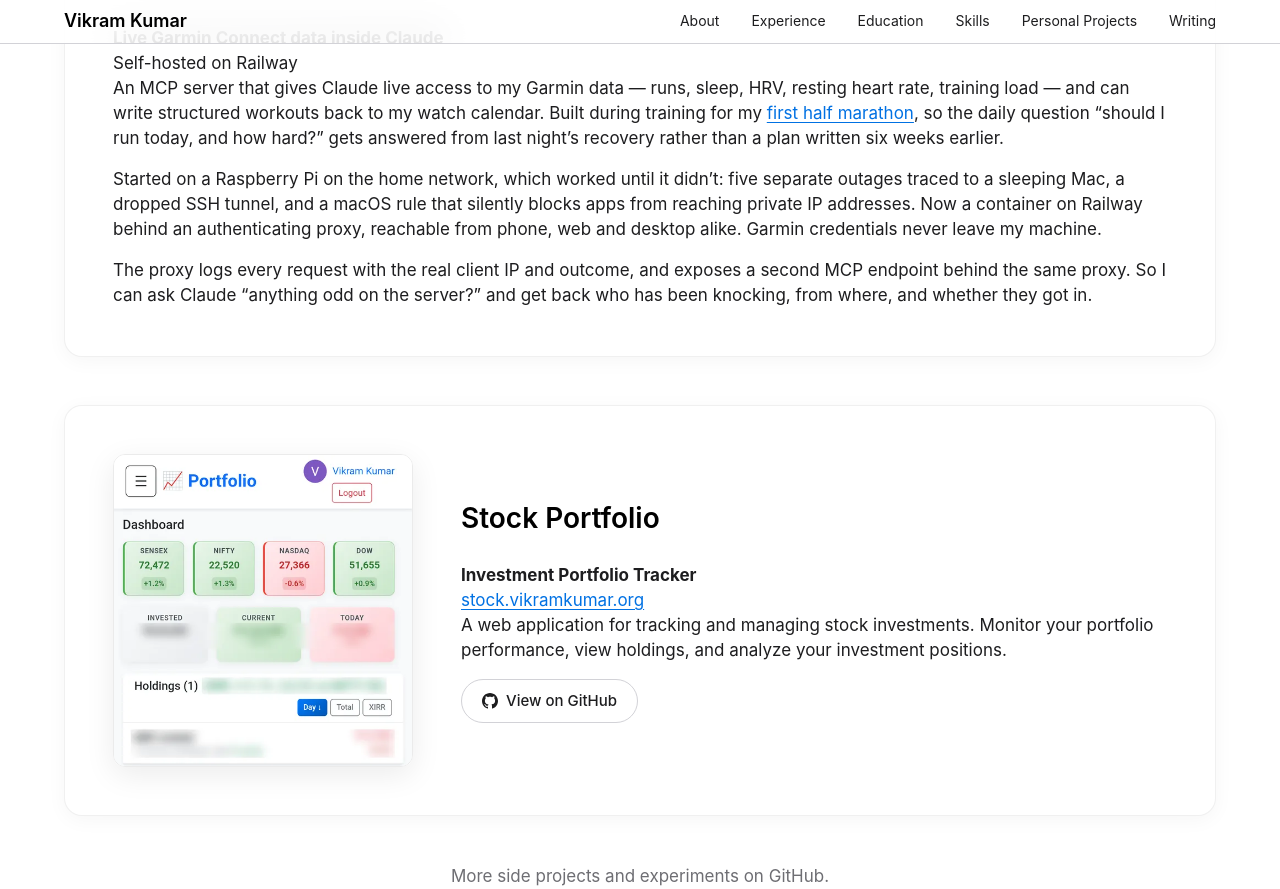
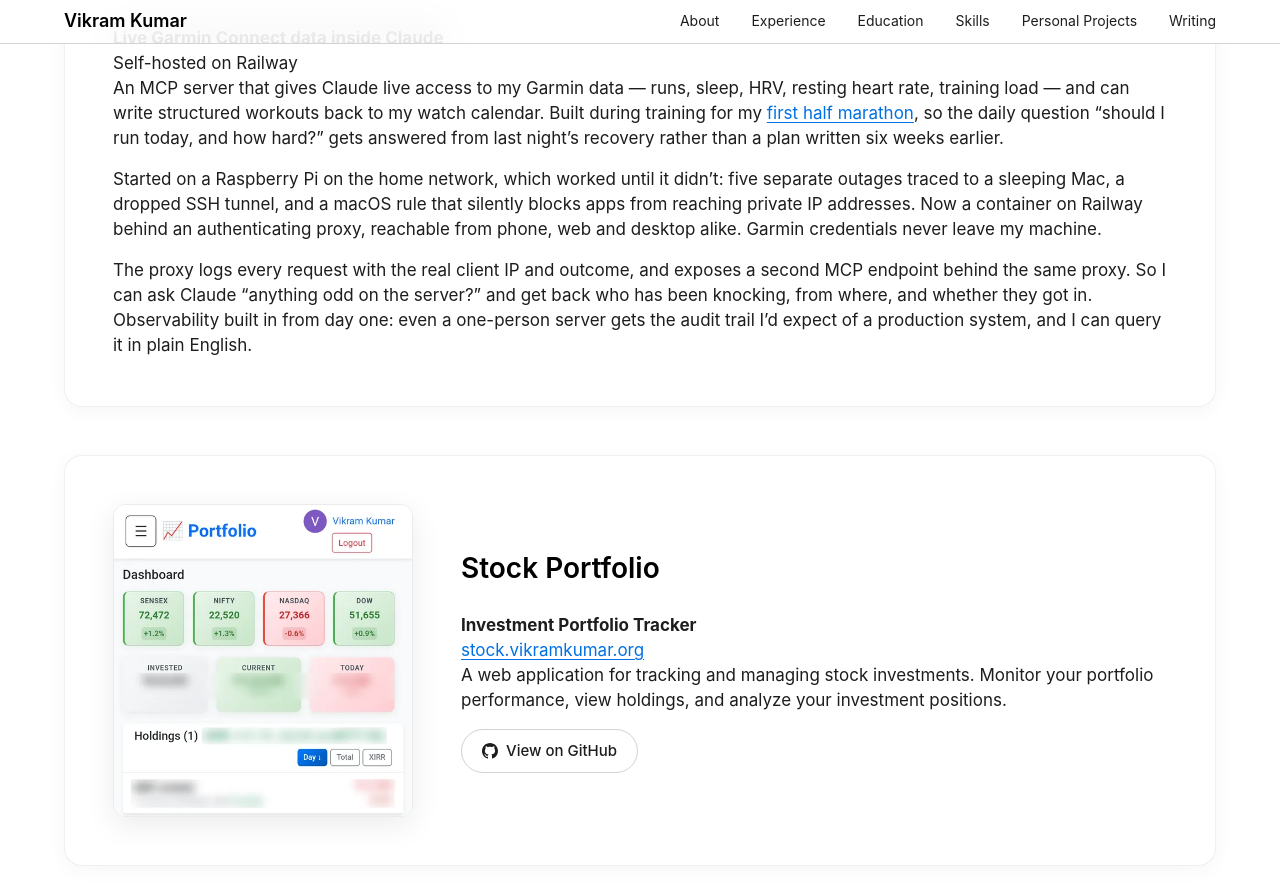
Before and after one commit to coolviki/coolviki.github.io, a Jekyll site: the page built from index.md, in a window 1280 px wide and 900 px high, scrolled down 7391 px, cut to the strip 0-889 px from the top of the window. Built offline with Jekyll 4.4.1, drawn with Linux system fonts in a browser that asks for light colours.

Commit message:
Add an observability line to the Garmin MCP card
Close the card's last paragraph by framing the request logging as
observability: a production-style audit trail for a one-person server,
queryable in plain English through Claude.

Co-Authored-By: Claude Opus 5.5 <noreply@anthropic.com>
Claude-Session: https://claude.ai/code/session_01CgDPDL4wWdwAQq1J8FDeQE

```diff
--- a/index.md
+++ b/index.md
@@ -215,7 +215,7 @@ description: Vikram Kumar is Managing Director and Head of Aladdin Wealth Tech I
 
             <p style="margin-bottom: 16px;">Started on a Raspberry Pi on the home network, which worked until it didn’t: five separate outages traced to a sleeping Mac, a dropped SSH tunnel, and a macOS rule that silently blocks apps from reaching private IP addresses. Now a container on Railway behind an authenticating proxy, reachable from phone, web and desktop alike. Garmin credentials never leave my machine.</p>
 
-            <p>The proxy logs every request with the real client IP and outcome, and exposes a second MCP endpoint behind the same proxy. So I can ask Claude “anything odd on the server?” and get back who has been knocking, from where, and whether they got in.</p>
+            <p>The proxy logs every request with the real client IP and outcome, and exposes a second MCP endpoint behind the same proxy. So I can ask Claude “anything odd on the server?” and get back who has been knocking, from where, and whether they got in. Observability built in from day one: even a one-person server gets the audit trail I’d expect of a production system, and I can query it in plain English.</p>
         </div>
     </div>
 
```
